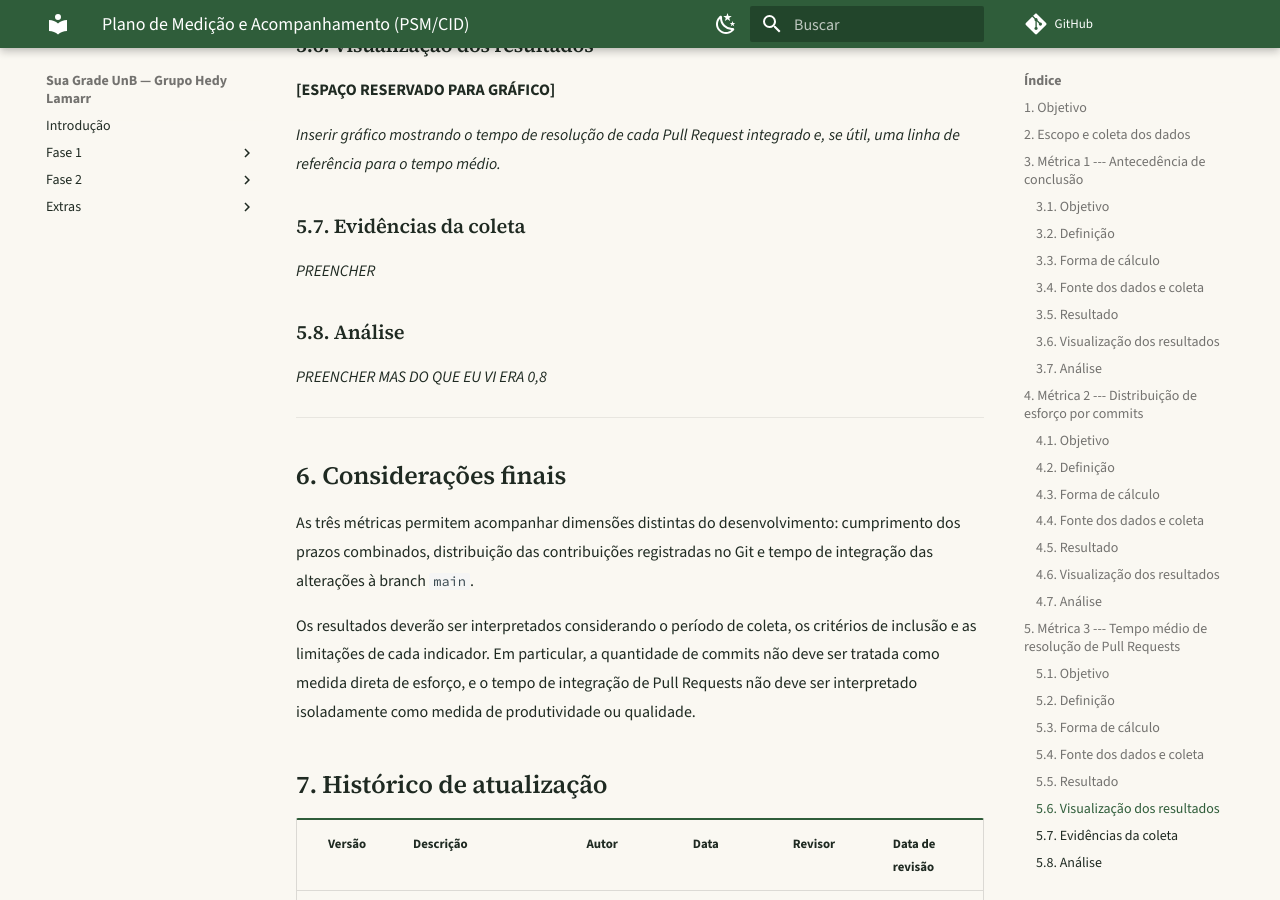
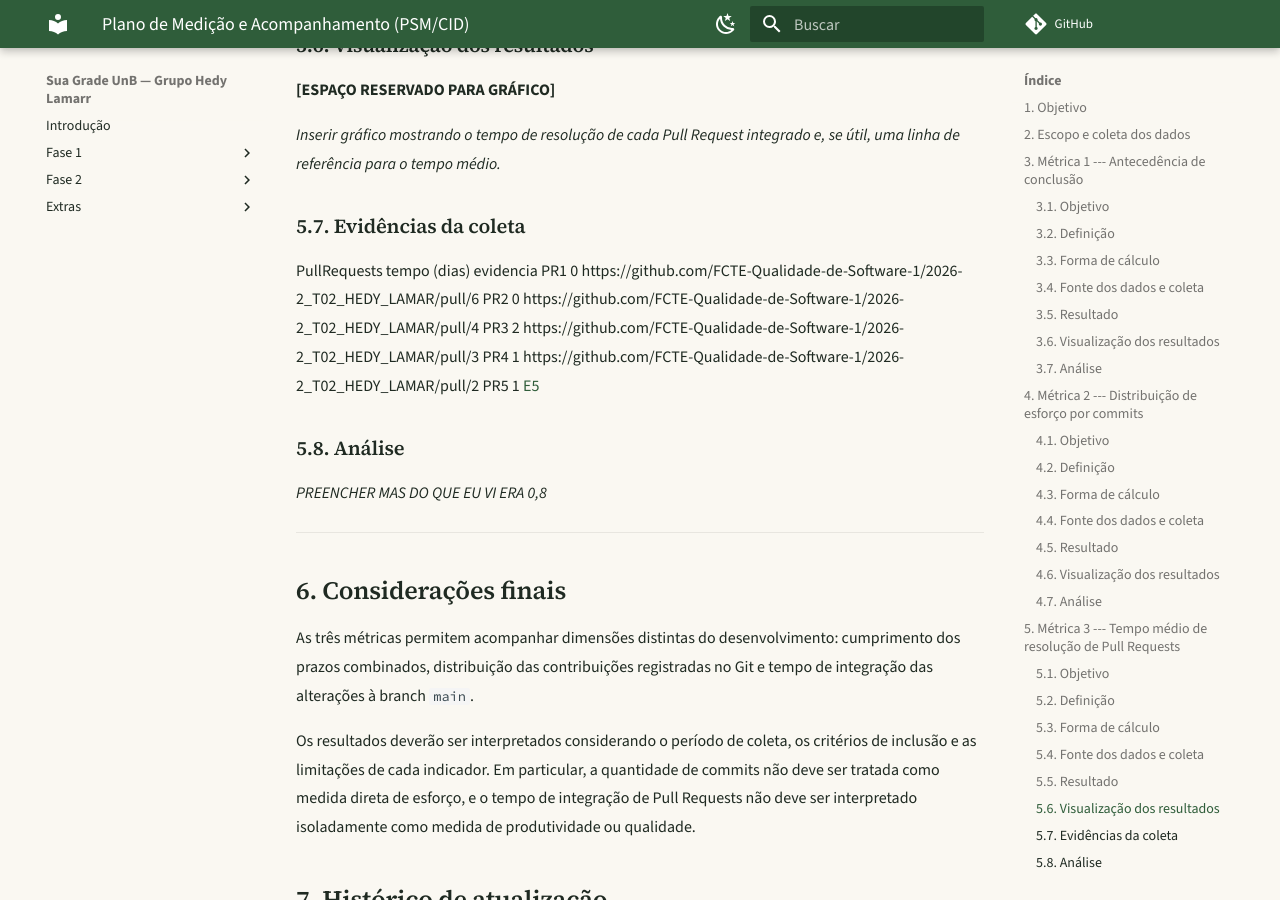
Before and after one commit to FCTE-Qualidade-de-Software-1/2026-2_T02_HEDY_LAMAR, an MkDocs documentation site: the page built from docs/PSM.md, in a window 1280 px wide and 900 px high, scrolled down 6291 px. Built offline with MkDocs 1.6.1 and Material for MkDocs 9.7.7, drawn with Linux system fonts in a browser that asks for light colours; comment, search, counter and statistics services are not loaded.

```diff
--- a/docs/PSM.md
+++ b/docs/PSM.md
@@ -244,7 +244,12 @@
 
 ### 5.7. Evidências da coleta
 
-*PREENCHER*
+PullRequests tempo (dias) evidencia
+PR1 0 https://github.com/FCTE-Qualidade-de-Software-1/2026-2_T02_HEDY_LAMAR/pull/6
+PR2 0 https://github.com/FCTE-Qualidade-de-Software-1/2026-2_T02_HEDY_LAMAR/pull/4
+PR3 2 https://github.com/FCTE-Qualidade-de-Software-1/2026-2_T02_HEDY_LAMAR/pull/3
+PR4 1 https://github.com/FCTE-Qualidade-de-Software-1/2026-2_T02_HEDY_LAMAR/pull/2
+PR5 1 [E5](https://github.com/FCTE-Qualidade-de-Software-1/2026-2_T02_HEDY_LAMAR/pull/1)
 
 ### 5.8. Análise
 
```
